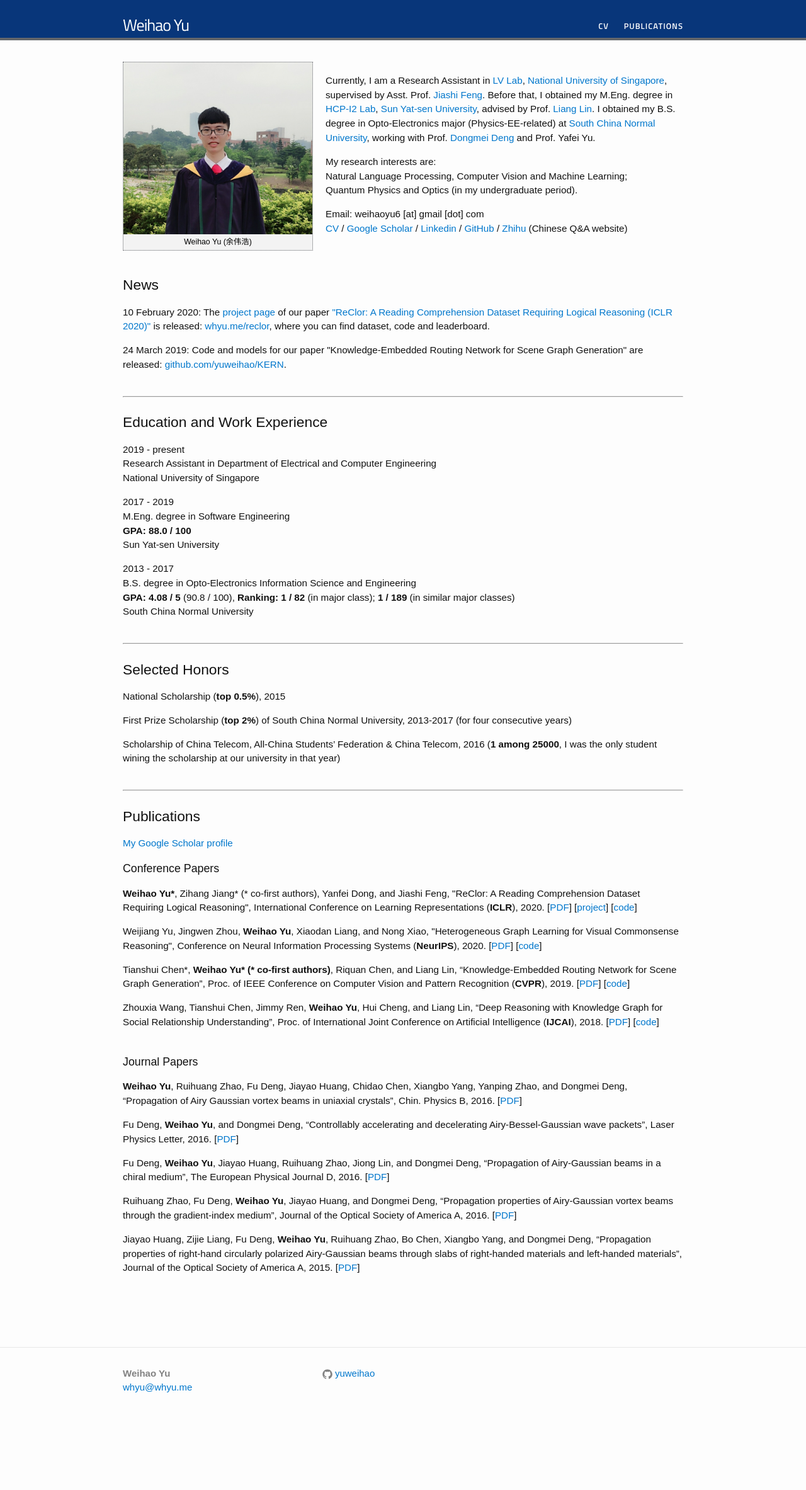
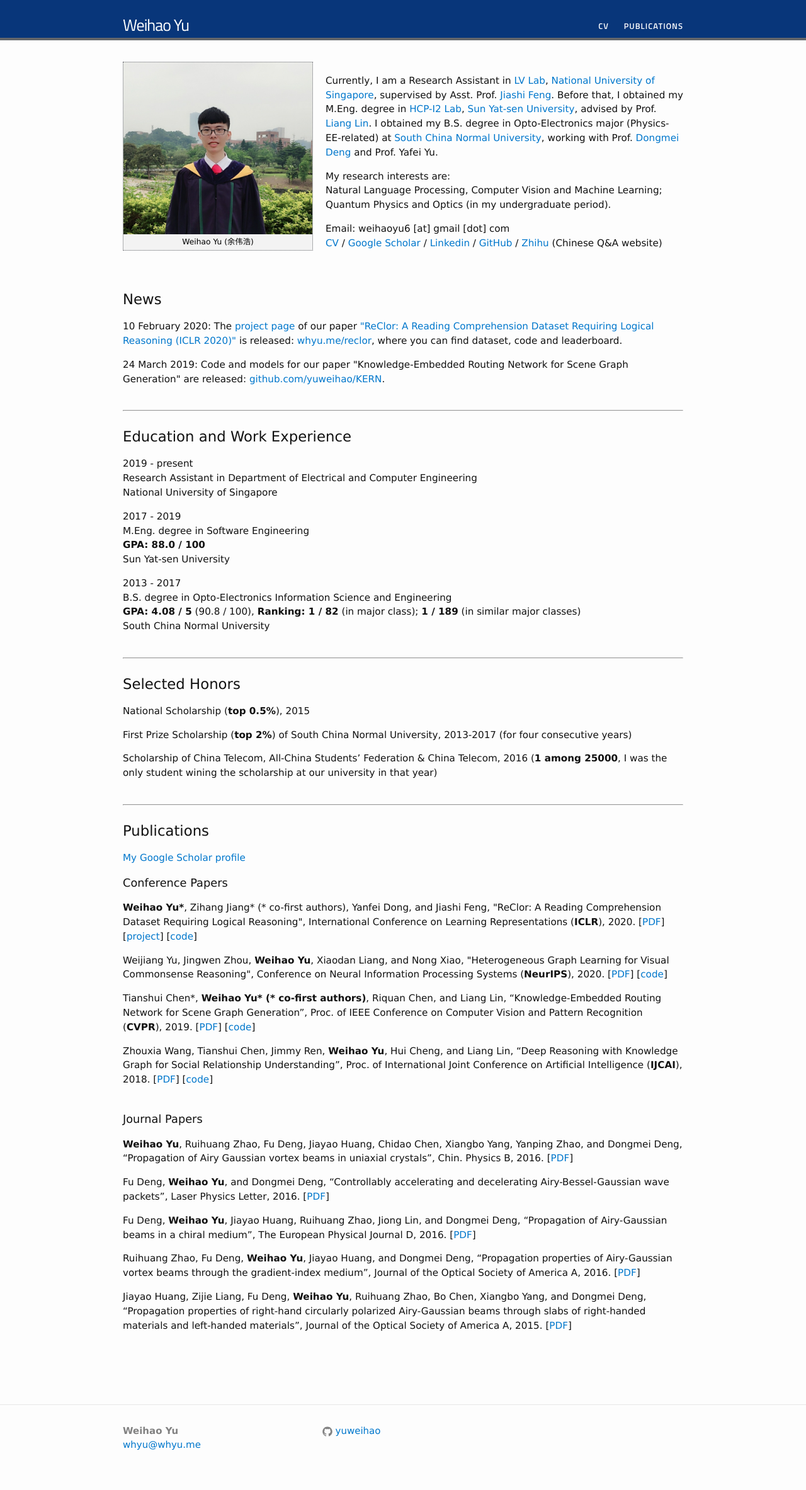
Before and after one commit to yuweihao/yuweihao.github.io, a Jekyll site: the page built from index.html, in a window 1280 px wide. Shown: the whole page at 63% size. Built offline with Jekyll 4.4.1, drawn with Linux system fonts in a browser that asks for light colours; before the commit the page ends 2275 px from its top, so only the background shows below that.

Commit message:
Update main.scss

```diff
--- a/css/main.scss
+++ b/css/main.scss
@@ -8,7 +8,8 @@
 // Our variables
 //$base-font-family: 'Open Sans', Helvetica, Arial, sans-serif;
 //$base-font-family: Helvetica, Arial, sans-serif;
-$base-font-family: Arial, Helvetica, sans-serif;
+//$base-font-family: Arial, Helvetica, sans-serif;
+$base-font-family: "lucida grande", "lucida sans unicode", lucida, helvetica, "Hiragino Sans GB", "Microsoft YaHei", "WenQuanYi Micro Hei", sans-serif;
 $base-font-size:   .95em;
 $small-font-size:  $base-font-size * 0.875;
 $base-line-height: 1.5;
```
